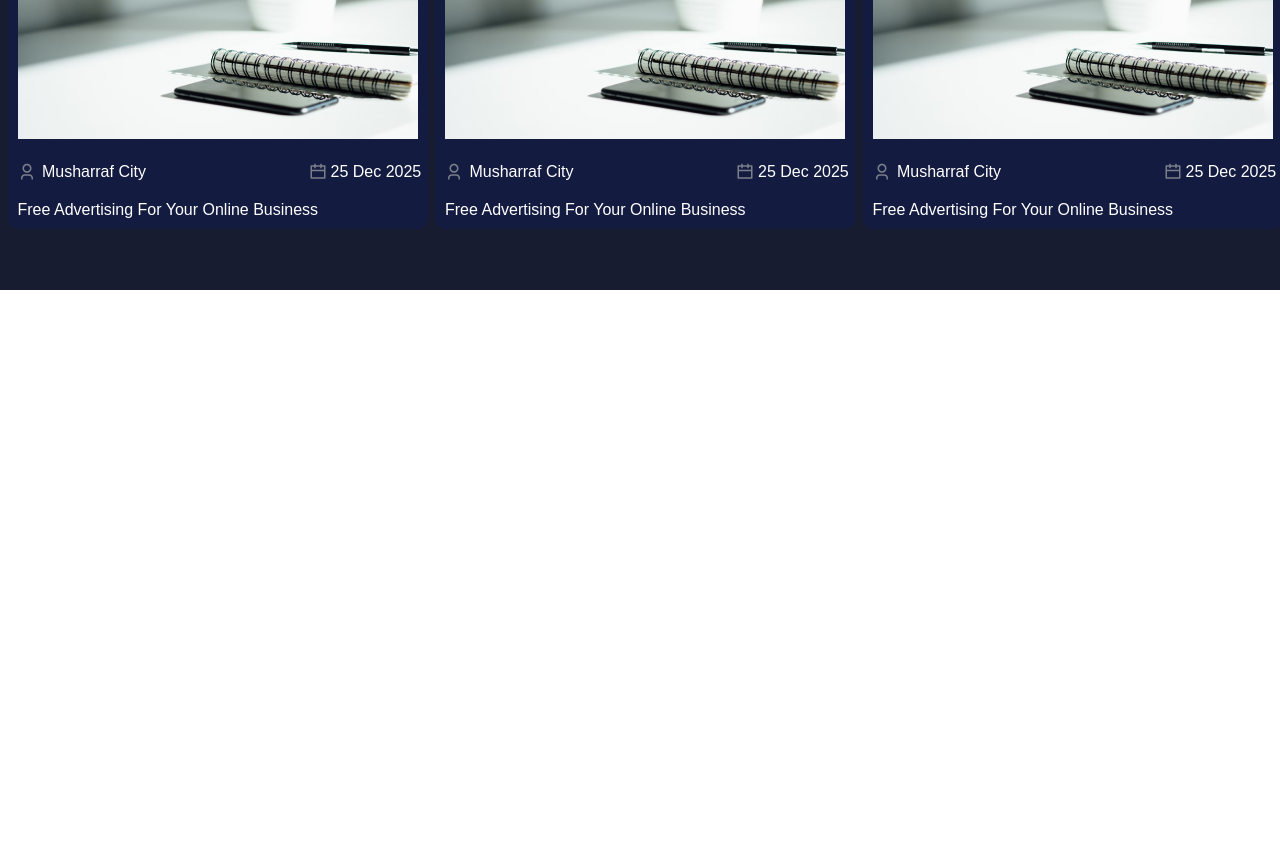
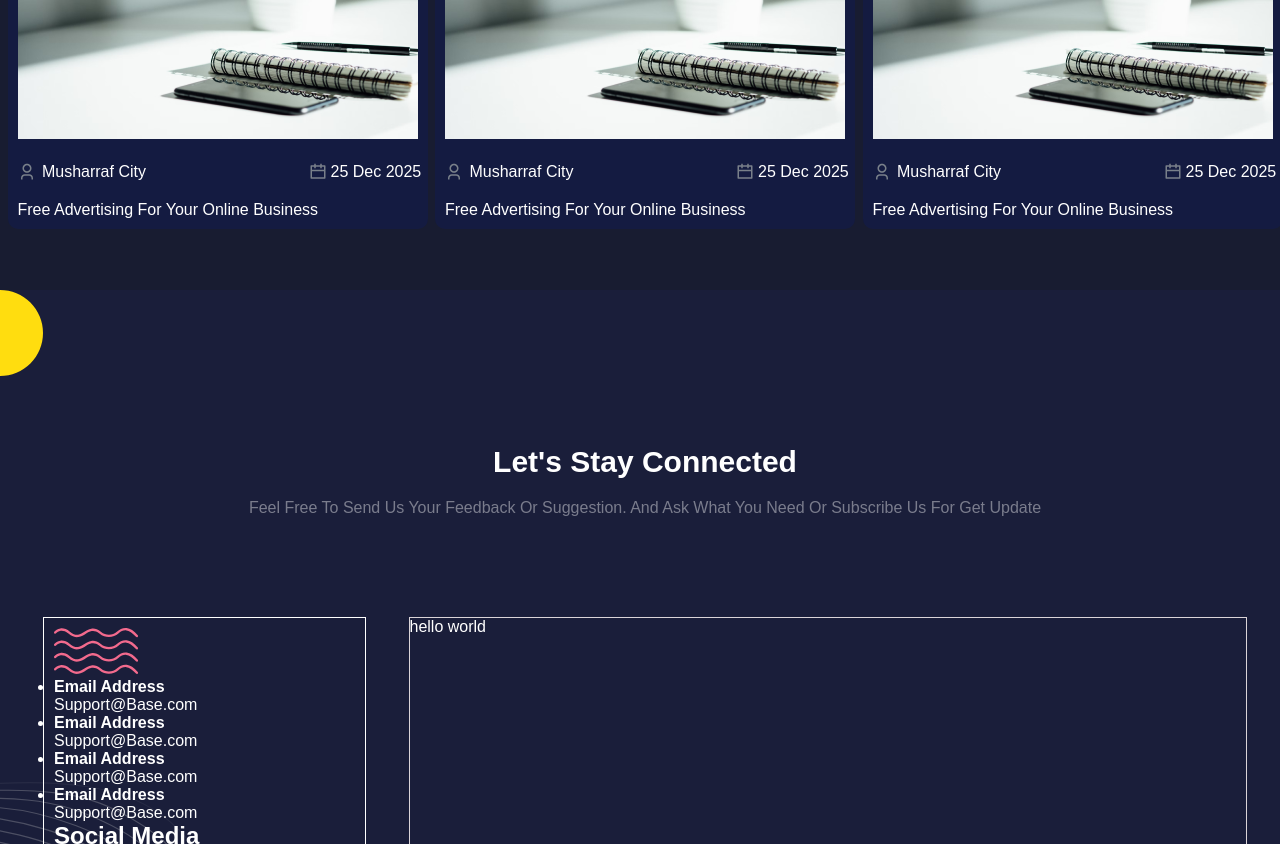
Before and after one commit to Little-F1sh/Project-friday, a plain HTML site: page index.html in a window 1280 px wide. Shown: the part 6110-6954 px from the top of the page. Before the commit the page ends 6400 px from the top, so only its background shows below. Drawn offline with Linux system fonts and the light colour scheme.

Commit message:
working on contact section

```diff
--- a/css/style.css
+++ b/css/style.css
@@ -679,3 +679,55 @@ left: -20px;
 .ndate p {
     font-size: 16px;
 }
+/* Contact Section */
+#contact {
+    background-color: #181C31;
+    width: 100%;
+    height: 2000px;
+}
+.connected {
+    display: flex;
+    flex-direction: column;
+    background-color: #1b214198;
+    background-image: url(../img/shape-12.svg);
+    background-repeat: no-repeat;
+    background-size: contain;
+    height: 800px;
+
+}
+.down {
+    position: absolute;
+    top: 250px;
+    bottom: 0;
+    left: 85%;
+    right: 0;
+
+}
+.Connected-text {
+    text-align: center;
+    margin-top: 5%;
+}
+.Connected-text h2 {
+    font-size: 30px;
+    color: #fff;
+    padding-bottom: 20px;
+}
+.Connected-text p {
+    font-size: 16px;
+    color: #ffffff6b;
+}
+#form {
+display: flex;
+justify-content: space-evenly;
+margin-top: 100px;
+color: #fff;
+}
+.contact-support {
+    padding: 10px 10px;
+    border: 1px solid white;
+    width: 25%;
+}
+.contact-form {
+    width: 65%;
+    border: 1px solid rgba(255, 246, 246, 0.842);
+}
--- a/index.html
+++ b/index.html
@@ -415,8 +415,61 @@
 
     </section>
     <!-- contact -->
-    <section id="#">
+    <section id="contact">
+        <div class="container">
+            <div class="connected">
+                <div>
+                <img class="Up" src="./img/shape-06.svg" alt="">
+                </div>
+                <div class="Connected-text">
+                    <h2>Let's Stay Connected</h2>
+                    <p> Feel Free To Send Us Your Feedback Or Suggestion. And Ask What You Need Or Subscribe Us For Get Update</p>
+                </div>
+                <div>
+                <img class="down" src="./img/shape-03.svg" alt="">
+                </div>
+                <div id="form">
+                    <div class="contact-support">
+                        <img src="./img/shape-03.svg" alt="">
+                        <ul>
+                            <li>
+                                <h4>Email Address</h4>
+                                <p>Support@Base.com</p>
+                            </li>
+                            <li>
+                                <h4>Email Address</h4>
+                                <p>Support@Base.com</p>
+                            </li>
+                            <li>
+                                <h4>Email Address</h4>
+                                <p>Support@Base.com</p>
+                            </li>
+                            <li>
+                                <h4>Email Address</h4>
+                                <p>Support@Base.com</p>
+                            </li>
+                        </ul>
+                        <span></span>
+                        <h2>Social Media</h2>
+                        <div>
+                           <a href="#"><i class="fa-brands fa-facebook-f"></i></a>
+                           <a href="#"><i class="fa-brands fa-twitter"></i></a>
+                           <a href="#"><i class="fa-brands fa-linkedin"></i></a>
+                           <a href="#"><i class="fa-brands fa-whatsapp"></i></a>
+                        </div>
+                        <img src="./img/shape-06.svg" alt="">
+                    </div>
 
+                    <div class="contact-form">
+                        <form action="">
+                            hello world
+                        </form>
+                    </div>
+
+                </div>
+            </div>
+
+        </div>
     </section>
 
 
```
